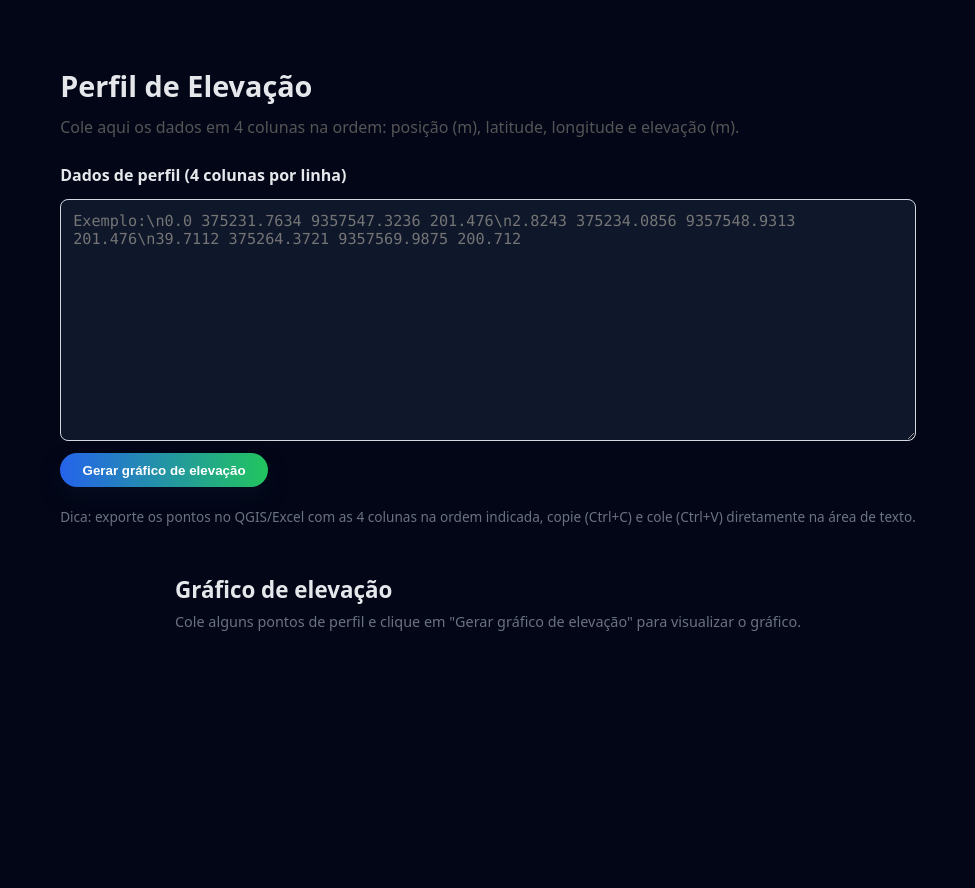
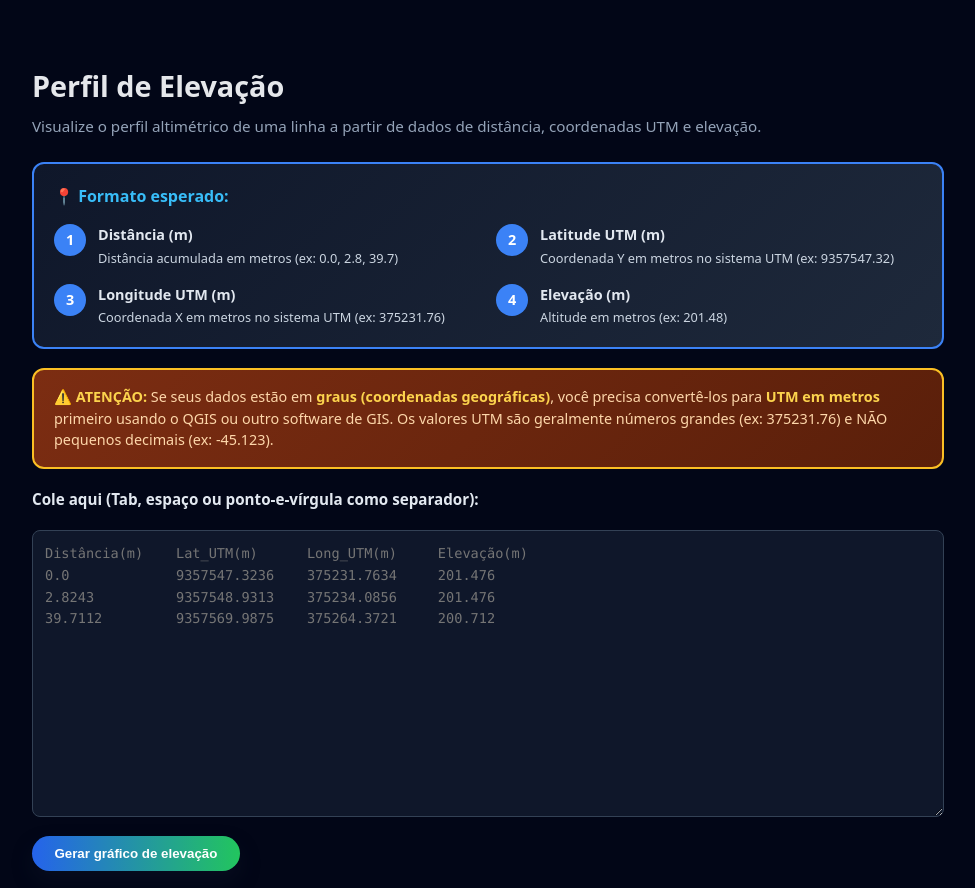
Before and after one commit to joaovitor-sp/gis-elevation-profile, a Vue app: page / in a window 1280 px wide. Shown: the top 888 px of the page, without its empty margins (152-1127 px from the left). Before the commit the page ends 800 px from the top, so only its background shows below. Built offline with nearby package versions, Linux system fonts and the light colour scheme.

Commit message:
Update UI/UX

```diff
--- a/src/components/ElevationChart.vue
+++ b/src/components/ElevationChart.vue
@@ -14,7 +14,7 @@ const props = defineProps<{
 
 // Configuração de visualização
 const height = 380
-const padding = 60
+const padding = 55
 const width = 720
 
 // Layout do histograma
@@ -573,12 +573,12 @@ async function exportHistogramAsPng() {
         </text>
 
         <text
-          x="8"
+          x="18"
           y="50%"
           text-anchor="middle"
           font-size="12"
           fill="#e2e8f0"
-          :transform="`rotate(-90 8 ${height / 2})`"
+          :transform="`rotate(-90 10 ${height / 2})`"
         >
           Elevação (m)
         </text>
--- a/src/components/ElevationInput.vue
+++ b/src/components/ElevationInput.vue
@@ -85,31 +85,76 @@ function handleGenerate() {
     <header class="elevation-input__header">
       <h1>Perfil de Elevação</h1>
       <p>
-        Cole aqui os dados em 4 colunas na ordem: posição (m), latitude,
-        longitude e elevação (m).
+        Visualize o perfil altimétrico de uma linha a partir de dados de distância,
+        coordenadas UTM e elevação.
       </p>
     </header>
 
     <div class="elevation-input__body">
+      <!-- Caixa de instruções destacada -->
+      <div class="elevation-input__info-box">
+        <h3 class="elevation-input__info-box-title">📍 Formato esperado:</h3>
+        <div class="elevation-input__format-columns">
+          <div class="elevation-input__column-info">
+            <span class="elevation-input__column-number">1</span>
+            <div>
+              <strong>Distância (m)</strong>
+              <p>Distância acumulada em metros (ex: 0.0, 2.8, 39.7)</p>
+            </div>
+          </div>
+          <div class="elevation-input__column-info">
+            <span class="elevation-input__column-number">2</span>
+            <div>
+              <strong>Latitude UTM (m)</strong>
+              <p>Coordenada Y em metros no sistema UTM (ex: 9357547.32)</p>
+            </div>
+          </div>
+          <div class="elevation-input__column-info">
+            <span class="elevation-input__column-number">3</span>
+            <div>
+              <strong>Longitude UTM (m)</strong>
+              <p>Coordenada X em metros no sistema UTM (ex: 375231.76)</p>
+            </div>
+          </div>
+          <div class="elevation-input__column-info">
+            <span class="elevation-input__column-number">4</span>
+            <div>
+              <strong>Elevação (m)</strong>
+              <p>Altitude em metros (ex: 201.48)</p>
+            </div>
+          </div>
+        </div>
+      </div>
+
+      <!-- Aviso sobre formato incorreto -->
+      <div class="elevation-input__warning-box">
+        <strong>⚠️ ATENÇÃO:</strong> Se seus dados estão em <strong>graus (coordenadas geográficas)</strong>,
+        você precisa convertê-los para <strong>UTM em metros</strong> primeiro usando o QGIS ou outro software de GIS.
+        Os valores UTM são geralmente números grandes (ex: 375231.76) e NÃO pequenos decimais (ex: -45.123).
+      </div>
+
       <label class="elevation-input__label" for="elevation-textarea">
-        Dados de perfil (4 colunas por linha)
+        Cole aqui (Tab, espaço ou ponto-e-vírgula como separador):
       </label>
       <textarea
         id="elevation-textarea"
         v-model="model"
         class="elevation-input__textarea"
         rows="12"
-        placeholder="Exemplo:\n0.0 375231.7634 9357547.3236 201.476\n2.8243 375234.0856 9357548.9313 201.476\n39.7112 375264.3721 9357569.9875 200.712"
+        placeholder="Distância(m)    Lat_UTM(m)      Long_UTM(m)     Elevação(m)&#10;0.0             9357547.3236    375231.7634     201.476&#10;2.8243          9357548.9313    375234.0856     201.476&#10;39.7112         9357569.9875    375264.3721     200.712"
       />
 
       <button type="button" class="elevation-input__button" @click="handleGenerate">
         Gerar gráfico de elevação
       </button>
 
-      <p class="elevation-input__hint">
-        Dica: exporte os pontos no QGIS/Excel com as 4 colunas na ordem
-        indicada, copie (Ctrl+C) e cole (Ctrl+V) diretamente na área de texto.
-      </p>
+      <ul class="elevation-input__hints">
+        <li><strong>Como fazer:</strong> Abra seu arquivo de pontos no QGIS ou Excel</li>
+        <li>Certifique-se de que as coordenadas estão em <strong>UTM (metros)</strong>, não em graus</li>
+        <li>Selecione as 4 colunas na ordem correta (Distância, Lat, Long, Elevação)</li>
+        <li>Copie (Ctrl+C) e cole (Ctrl+V) diretamente na área de texto acima</li>
+        <li>Clique em "Gerar gráfico de elevação"</li>
+      </ul>
 
       <ul v-if="errors.length" class="elevation-input__errors">
         <li v-for="(error, index) in errors" :key="index">
@@ -134,36 +179,112 @@ function handleGenerate() {
 
 .elevation-input__header p {
   margin: 0;
-  color: #555;
+  color: #94a3b8;
+  font-size: 0.95rem;
 }
 
 .elevation-input__body {
   margin-top: 1.5rem;
   display: flex;
   flex-direction: column;
-  gap: 0.75rem;
+  gap: 1.2rem;
 }
 
+/* Caixa de informações destacada */
+.elevation-input__info-box {
+  background: linear-gradient(135deg, #0f172a 0%, #1e293b 100%);
+  border: 2px solid #3b82f6;
+  border-radius: 0.75rem;
+  padding: 1.25rem;
+}
+
+.elevation-input__info-box-title {
+  margin: 0 0 1rem;
+  font-size: 1rem;
+  color: #38bdf8;
+  font-weight: 700;
+}
+
+.elevation-input__format-columns {
+  display: grid;
+  grid-template-columns: 1fr 1fr;
+  gap: 1rem;
+}
+
+.elevation-input__column-info {
+  display: flex;
+  gap: 0.75rem;
+  align-items: flex-start;
+}
+
+.elevation-input__column-number {
+  display: flex;
+  align-items: center;
+  justify-content: center;
+  width: 32px;
+  height: 32px;
+  background: #3b82f6;
+  color: white;
+  border-radius: 50%;
+  font-weight: 700;
+  font-size: 0.9rem;
+  flex-shrink: 0;
+}
+
+.elevation-input__column-info strong {
+  display: block;
+  color: #e2e8f0;
+  font-size: 0.9rem;
+  margin-bottom: 0.25rem;
+}
+
+.elevation-input__column-info p {
+  margin: 0;
+  color: #cbd5e1;
+  font-size: 0.8rem;
+  line-height: 1.4;
+}
+
+/* Caixa de aviso */
+.elevation-input__warning-box {
+  background: linear-gradient(135deg, #7c2d12 0%, #5a1f0a 100%);
+  border: 2px solid #fbbf24;
+  border-radius: 0.75rem;
+  padding: 1rem 1.25rem;
+  color: #fed7aa;
+  font-size: 0.9rem;
+  line-height: 1.5;
+}
+
+.elevation-input__warning-box strong {
+  color: #fcd34d;
+}
+
+/* Label e textarea */
 .elevation-input__label {
   font-weight: 600;
+  color: #e2e8f0;
+  font-size: 0.95rem;
 }
 
 .elevation-input__textarea {
   width: 100%;
   font-family: ui-monospace, SFMono-Regular, Menlo, Monaco, Consolas,
     'Liberation Mono', 'Courier New', monospace;
-  font-size: 0.95rem;
+  font-size: 0.85rem;
   padding: 0.75rem;
   border-radius: 0.5rem;
-  border: 1px solid #d0d7de;
+  border: 1px solid #334155;
   background-color: #0f172a;
   color: #e5e7eb;
   resize: vertical;
+  line-height: 1.6;
 }
 
 .elevation-input__textarea:focus {
   outline: 2px solid #3b82f6;
   outline-offset: 2px;
+  border-color: #3b82f6;
 }
 
 .elevation-input__button {
@@ -190,16 +311,52 @@ function handleGenerate() {
   box-shadow: 0 8px 16px rgba(15, 23, 42, 0.5);
 }
 
-.elevation-input__hint {
-  margin-top: 0.5rem;
+/* Lista de dicas */
+.elevation-input__hints {
+  margin: 0;
+  padding-left: 1.5rem;
+  color: #94a3b8;
   font-size: 0.85rem;
-  color: #6b7280;
+  line-height: 1.8;
+  background: rgba(30, 41, 59, 0.5);
+  border-left: 3px solid #22c55e;
+  padding: 0.75rem 0.75rem 0.75rem 1.25rem;
+  border-radius: 0.25rem;
+  list-style: disc;
 }
 
+.elevation-input__hints li {
+  margin-bottom: 0.4rem;
+}
+
+.elevation-input__hints strong {
+  color: #e2e8f0;
+}
+
+/* Erros */
 .elevation-input__errors {
   margin: 0.5rem 0 0;
   padding-left: 1.25rem;
-  color: #f97373;
+  color: #fca5a5;
   font-size: 0.9rem;
+  background: rgba(127, 29, 29, 0.3);
+  border-left: 3px solid #ef4444;
+  padding: 0.75rem 0.75rem 0.75rem 1.25rem;
+  border-radius: 0.25rem;
+  list-style: disc;
+}
+
+.elevation-input__errors li {
+  margin-bottom: 0.3rem;
+}
+
+@media (max-width: 640px) {
+  .elevation-input__format-columns {
+    grid-template-columns: 1fr;
+  }
+
+  .elevation-input {
+    padding: 1.5rem 1rem;
+  }
 }
 </style>
```
